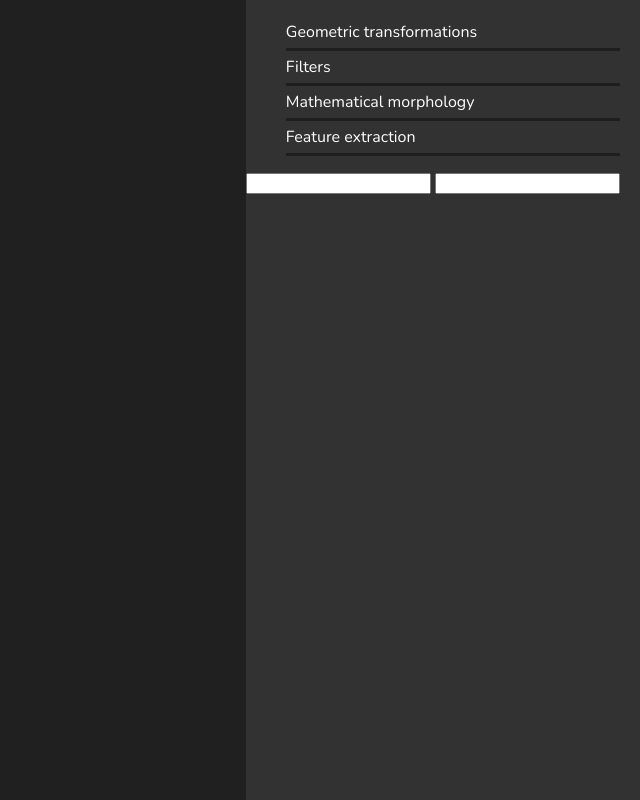
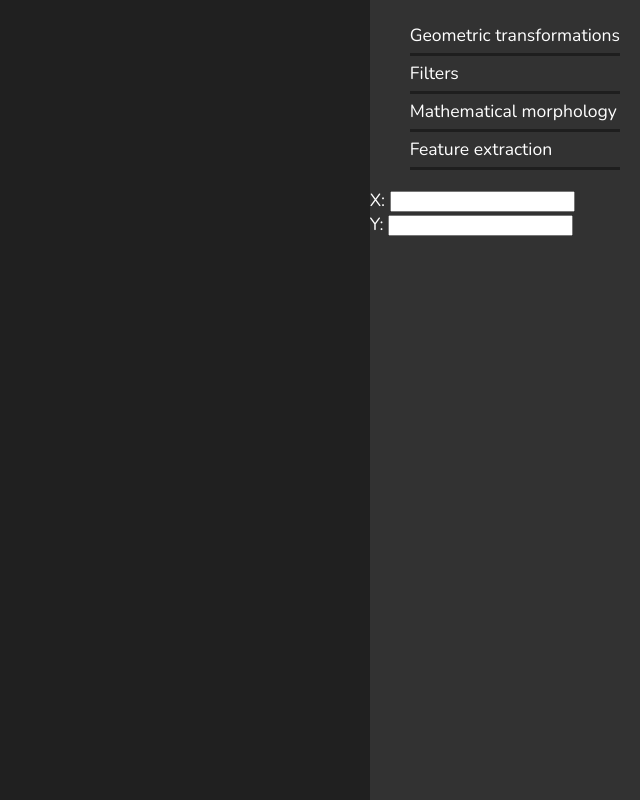
Before and after one commit to hazardous-sun/image-manipulation-tool, a website built with Vite: page frontend/index.html in a window 1280 px wide. Shown: the whole page, without its empty margins (640-1280 px from the left). Built offline with nearby package versions, Linux system fonts and the light colour scheme.

Commit message:
Added a label to identify each input and adjusted the font-size property.

```diff
--- a/frontend/index.html
+++ b/frontend/index.html
@@ -46,8 +46,14 @@
             </li>
             <li><a href="#">Feature extraction</a></li>
         </ul>
-        <input type="number" id="xAxis" name="xAxis">
-        <input type="number" id="yAxis" name="yAxis">
+        <div>
+            <label>X:</label>
+            <input type="number" id="xAxis" name="xAxis">
+        </div>
+        <div>
+            <label>Y:</label>
+            <input type="number" id="yAxis" name="yAxis">
+        </div>
     </div>
 </div>
 </body>
--- a/frontend/src/style.css
+++ b/frontend/src/style.css
@@ -1,6 +1,7 @@
 html {
     text-align: center;
     color: white;
+    font-size: 110%;
 }
 
 body {
```
